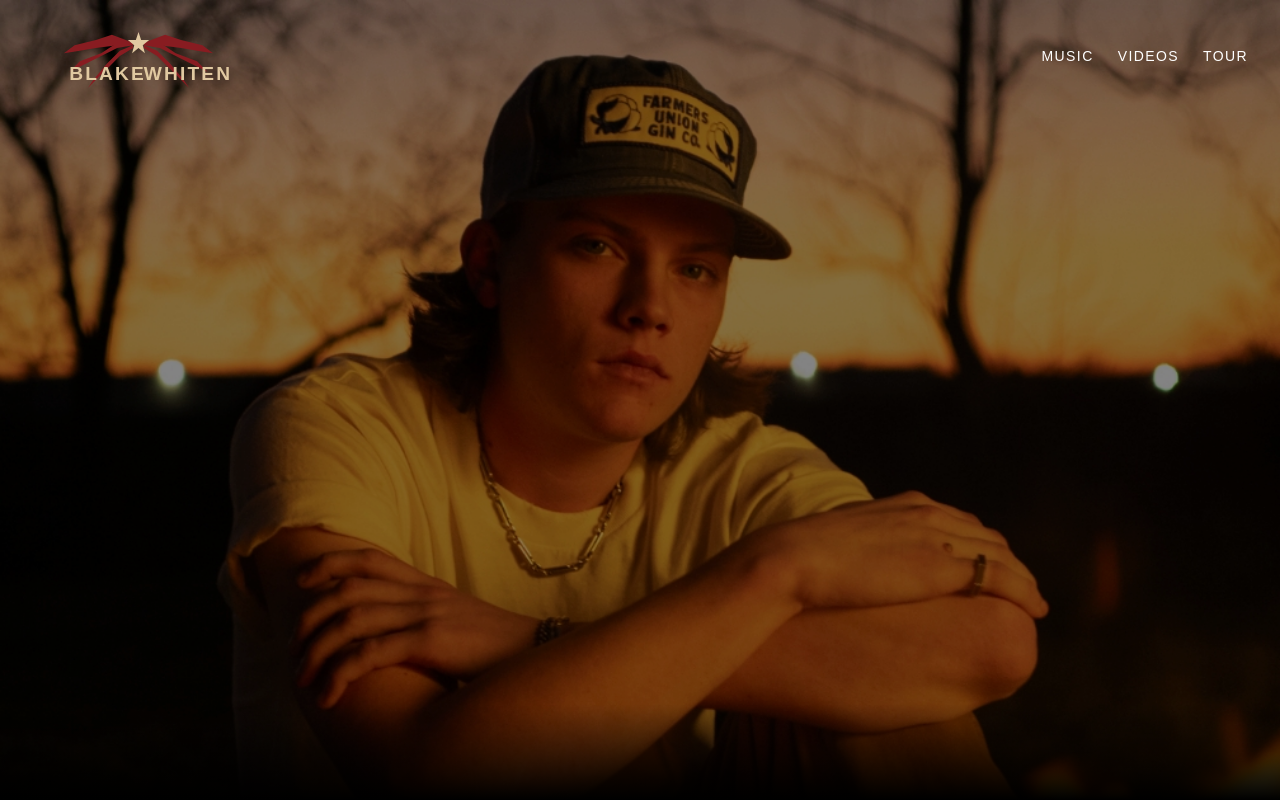
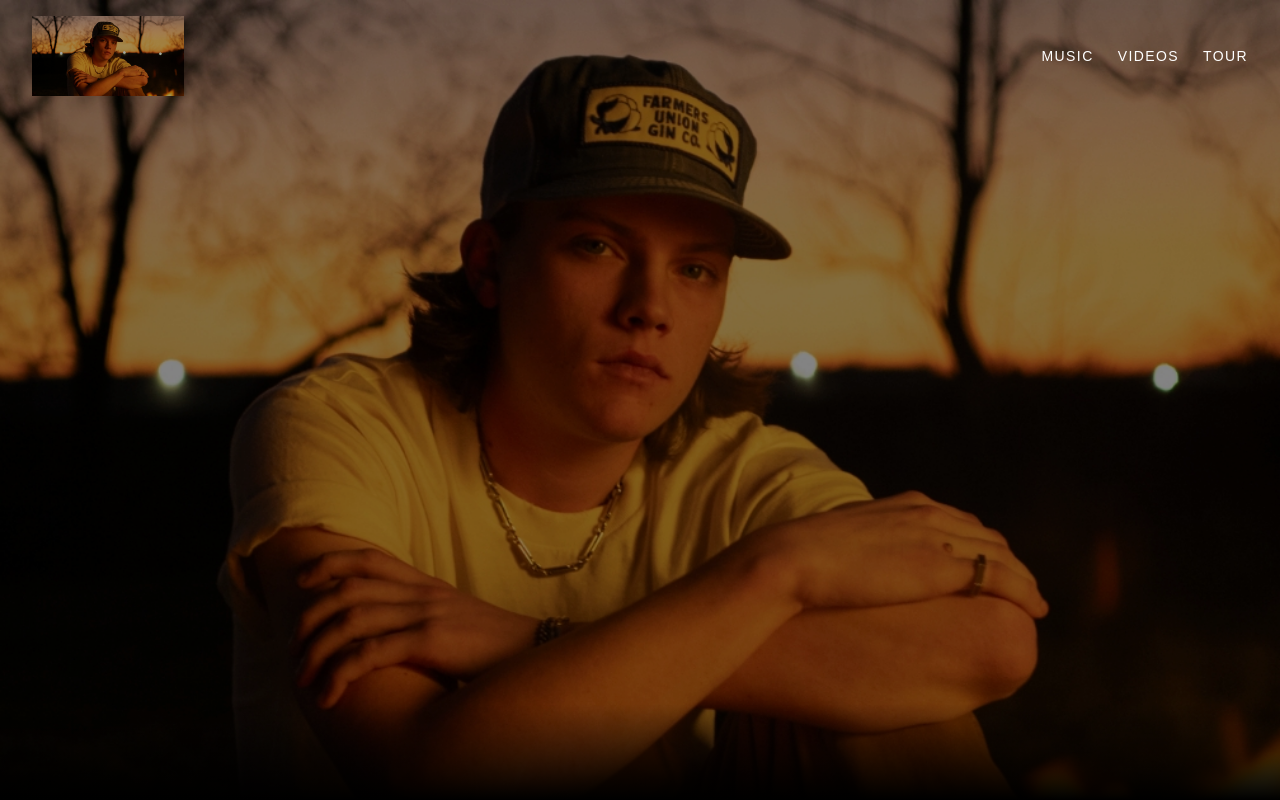
Before and after one commit to maxharris1/Blake_Whiten_Landing_Page, a React (Vite) app: page / in a window 1280 px wide. Shown: the top 800 px of the page. Built offline with nearby package versions, Linux system fonts and the light colour scheme.

Commit message:
Refactor: Use PNG image directly
Remove SVG conversion and use the PNG image directly.

```diff
--- a/src/components/Navbar.tsx
+++ b/src/components/Navbar.tsx
@@ -5,7 +5,7 @@ const Navbar = () => {
   return (
     <nav className="absolute top-0 left-0 w-full flex justify-between items-center px-8 py-4 z-10">
       <div className="flex items-center">
-        <img src="/blake-whiten-logo.svg" alt="Blake Whiten Logo" className="h-20" />
+        <img src="/lovable-uploads/8ad599e2-bdf7-4e55-84c8-3f3671296167.png" alt="Blake Whiten Logo" className="h-20" />
       </div>
       <div className="hidden md:flex space-x-6 text-white text-sm uppercase tracking-widest">
         <Link to="/#music" className="hover:opacity-80 transition">MUSIC</Link>
```
